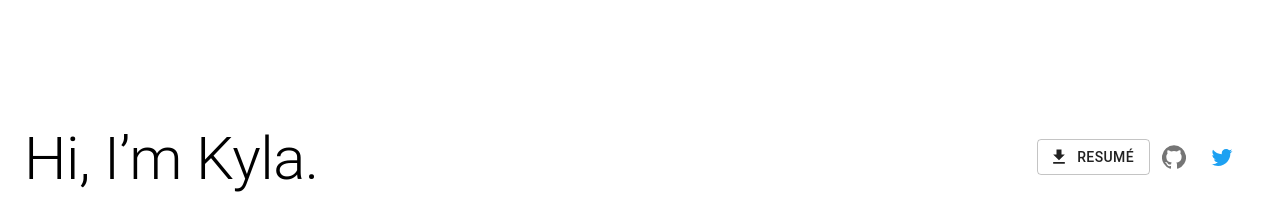
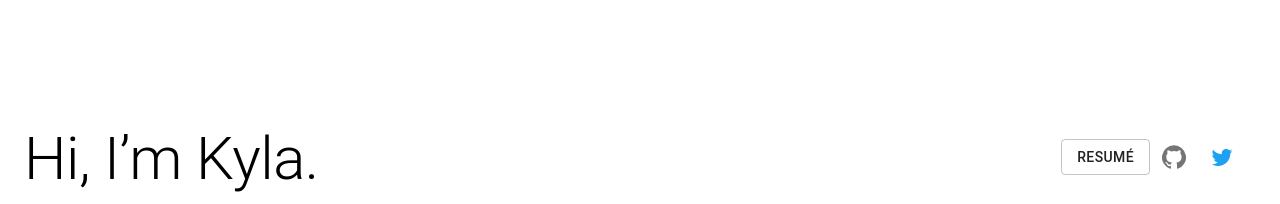
Before and after one commit to wyokyla23/portfolio, a React (Create React App) app: page / in a window 1280 px wide. Shown: the top 204 px of the page. Built offline with nearby package versions, Linux system fonts and the light colour scheme.

Commit message:
Adjusted resume button

```diff
--- a/src/pages/Home/Home.js
+++ b/src/pages/Home/Home.js
@@ -35,6 +35,11 @@ const useStyles = makeStyles((theme) => ({
   twitterIconColor: {
     color: "rgb(29 161 242)"
   },
+  resumeButton: {
+    [theme.breakpoints.down('xs')]: {
+      border: 'none'
+    }
+  }
 }))
 
 export default function Home() {
@@ -53,7 +58,7 @@ export default function Home() {
             awaiting my Hogwarts letter.
           </Typography>
           <div className={classes.iconWrapper}>
-            <Button href={resume} component="a" download variant='outlined' startIcon={<GetAppIcon />}>
+            <Button className={classes.resumeButton} href={resume} component="a" download variant='outlined'>
               Resumé
             </Button>
             <IconButton component="a" href="https://github.com/wyokyla23" target="_blank" rel="noopener noreferrer">
```
